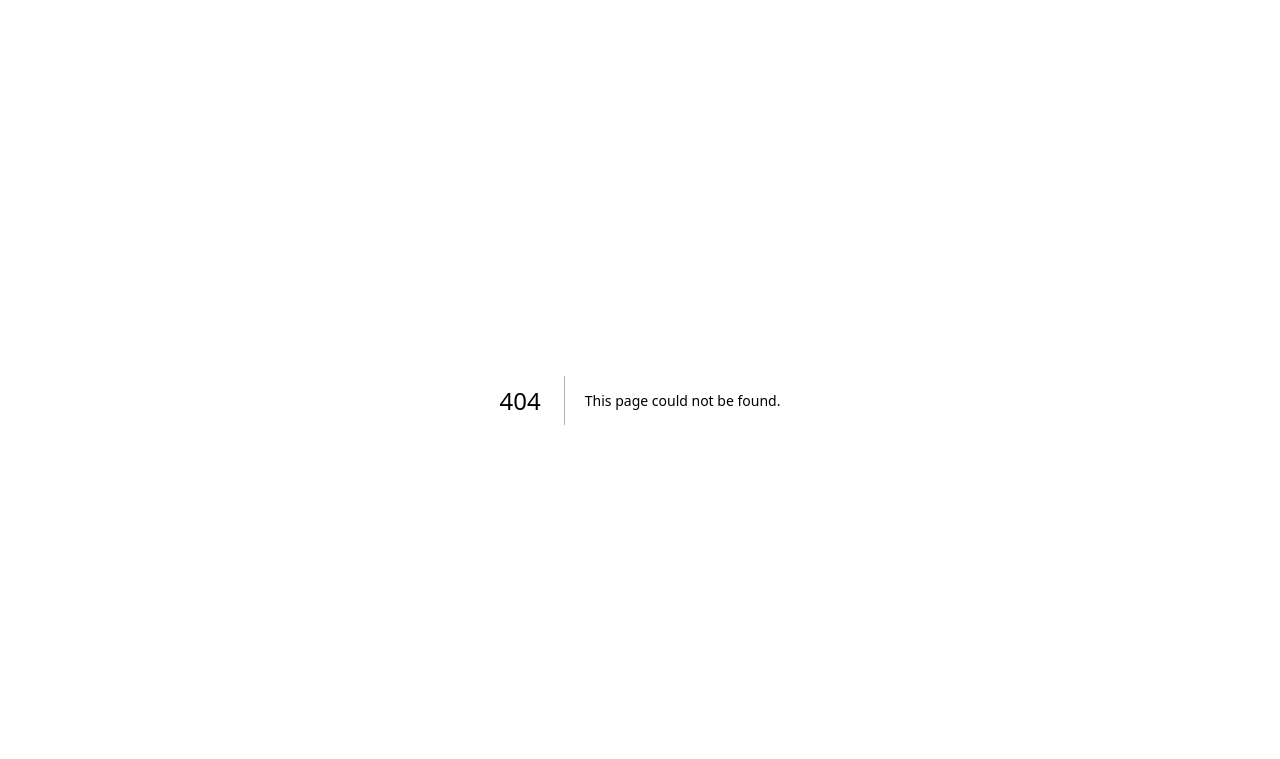
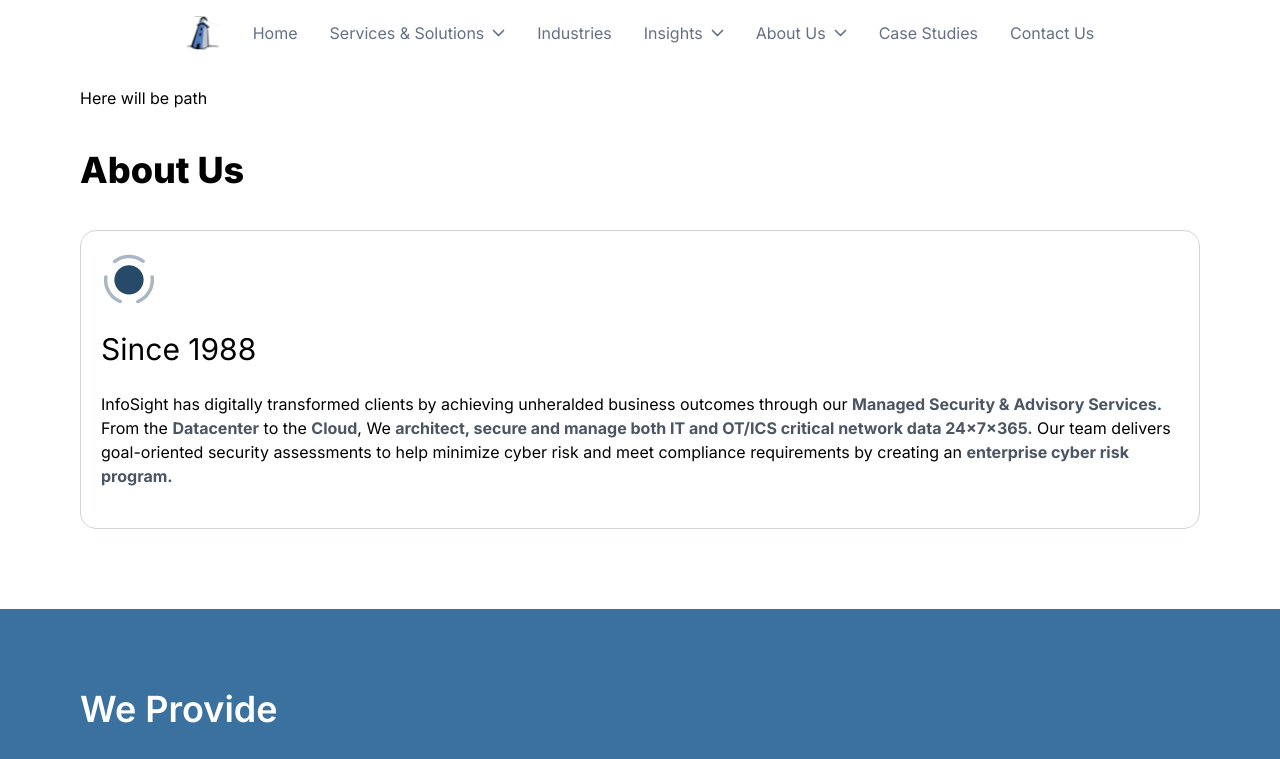
Before and after one commit to muhib551/infosightinc, a Next.js app: page /about-us in a window 1280 px wide. Before the commit this address had no page. Shown: the top 759 px of the page. Built offline with nearby package versions, Linux system fonts and the light colour scheme.

Commit message:
created about us page

```diff
--- /dev/null
+++ b/src/app/about-us/page.tsx
@@ -0,0 +1,3 @@
+import AboutUs from "@/components/AboutUs";
+
+export default AboutUs;
--- a/src/app/career/page.tsx
+++ b/src/app/career/page.tsx
@@ -1,3 +1,3 @@
-import Career from "@/components/AboutUs";
+import Career from "@/components/Career";
 
 export default Career;
--- /dev/null
+++ b/src/components/AboutUs/Sub/AboutUsCard.tsx
@@ -0,0 +1,36 @@
+import Image from "next/image";
+import React from "react";
+import storyIcon from "../../../../public/story-icon.png";
+
+const AboutUsCard = () => {
+  return (
+    <div className="p-5 lg:px-20 lg:pb-20 pb-10">
+      <div className="p-5 border border-gray-300 rounded-2xl">
+        <div className="flex items-center lg:items-start lg:flex-col gap-5">
+          <Image src={storyIcon} alt="About us history icon" className="" />
+          <p className="text-[30px]">Since 1988</p>
+        </div>
+        <p className="py-5">
+          InfoSight has digitally transformed clients by achieving unheralded
+          business outcomes through our{" "}
+          <span className="text-gray-600 font-bold">
+            Managed Security & Advisory Services.
+          </span>{" "}
+          From the <span className="text-gray-600 font-bold">Datacenter</span>{" "}
+          to the <span className="text-gray-600 font-bold">Cloud</span>, We{" "}
+          <span className="text-gray-600 font-bold">
+            architect, secure and manage both IT and OT/ICS critical network
+            data 24x7x365.
+          </span>{" "}
+          Our team delivers goal-oriented security assessments to help minimize
+          cyber risk and meet compliance requirements by creating an{" "}
+          <span className="text-gray-600 font-bold">
+            enterprise cyber risk program.
+          </span>
+        </p>
+      </div>
+    </div>
+  );
+};
+
+export default AboutUsCard;
--- /dev/null
+++ b/src/components/AboutUs/index.tsx
@@ -0,0 +1,33 @@
+"use client";
+import React from "react";
+import NavBar from "../Elements/NavBar";
+import Footer from "../Elements/Footer";
+import AboutUsCard from "./Sub/AboutUsCard";
+import WeProvide from "../CaseStudy/Sub/WeProvide";
+import InfoSight from "../CaseStudy/Sub/InfoSight";
+import FutureBlackButtons from "../Elements/FutureBlackButtons";
+
+const AboutUs = () => {
+  React.useEffect(() => {
+    document.title = "InfoSight | About Us";
+  }, []);
+
+  return (
+    <div>
+      <NavBar />
+      <p className="p-5 lg:px-20">Here will be path</p>
+      <h1 className="p-5 lg:px-20 text-xl lg:text-4xl font-extrabold ">
+        About Us
+      </h1>
+      <AboutUsCard />
+      <WeProvide />
+      <div className="lg:py-10">
+        <InfoSight />
+      </div>
+      <FutureBlackButtons />
+      <Footer />
+    </div>
+  );
+};
+
+export default AboutUs;
```
Also changed, not shown: public/story-icon.png (added).
